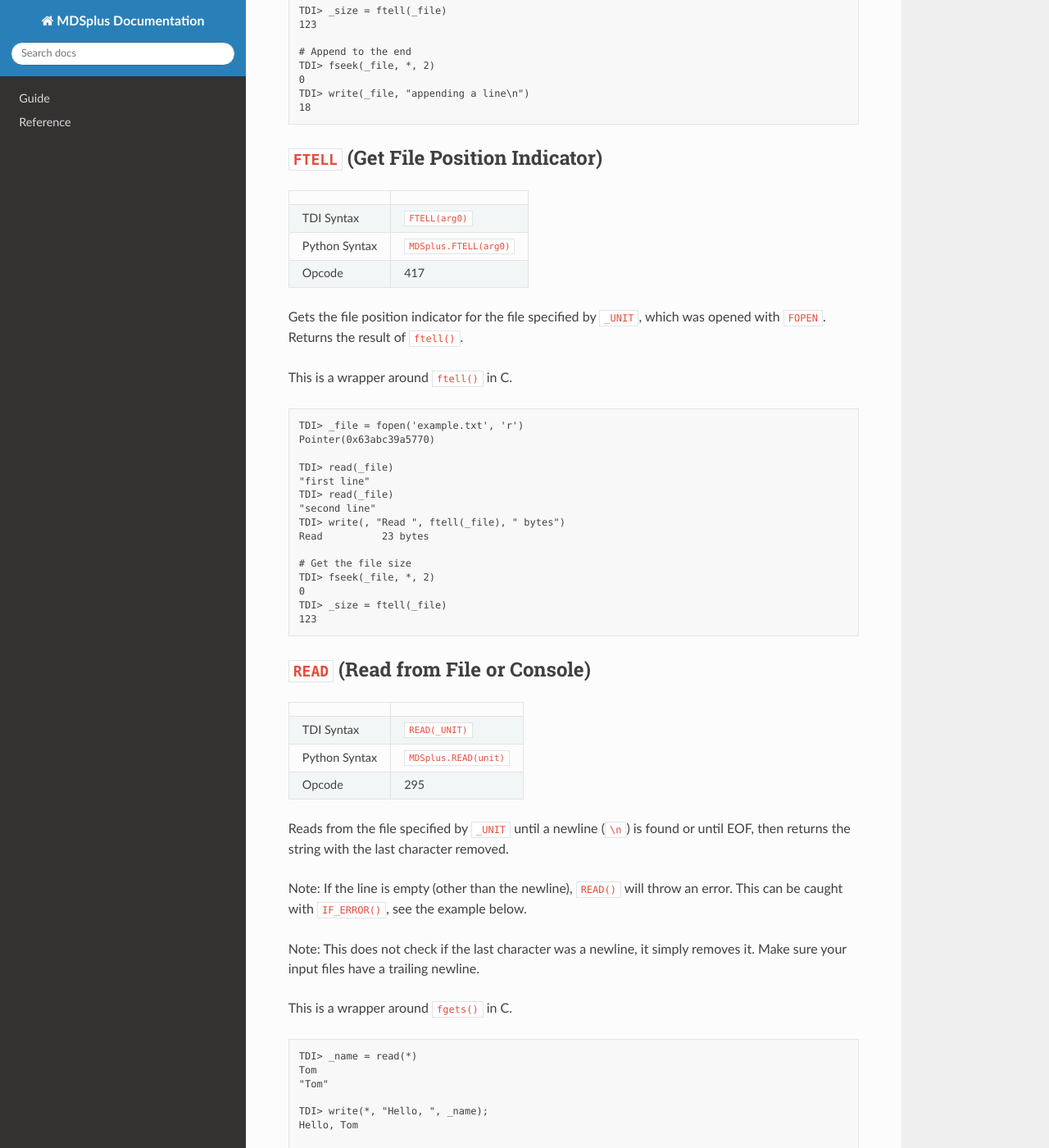
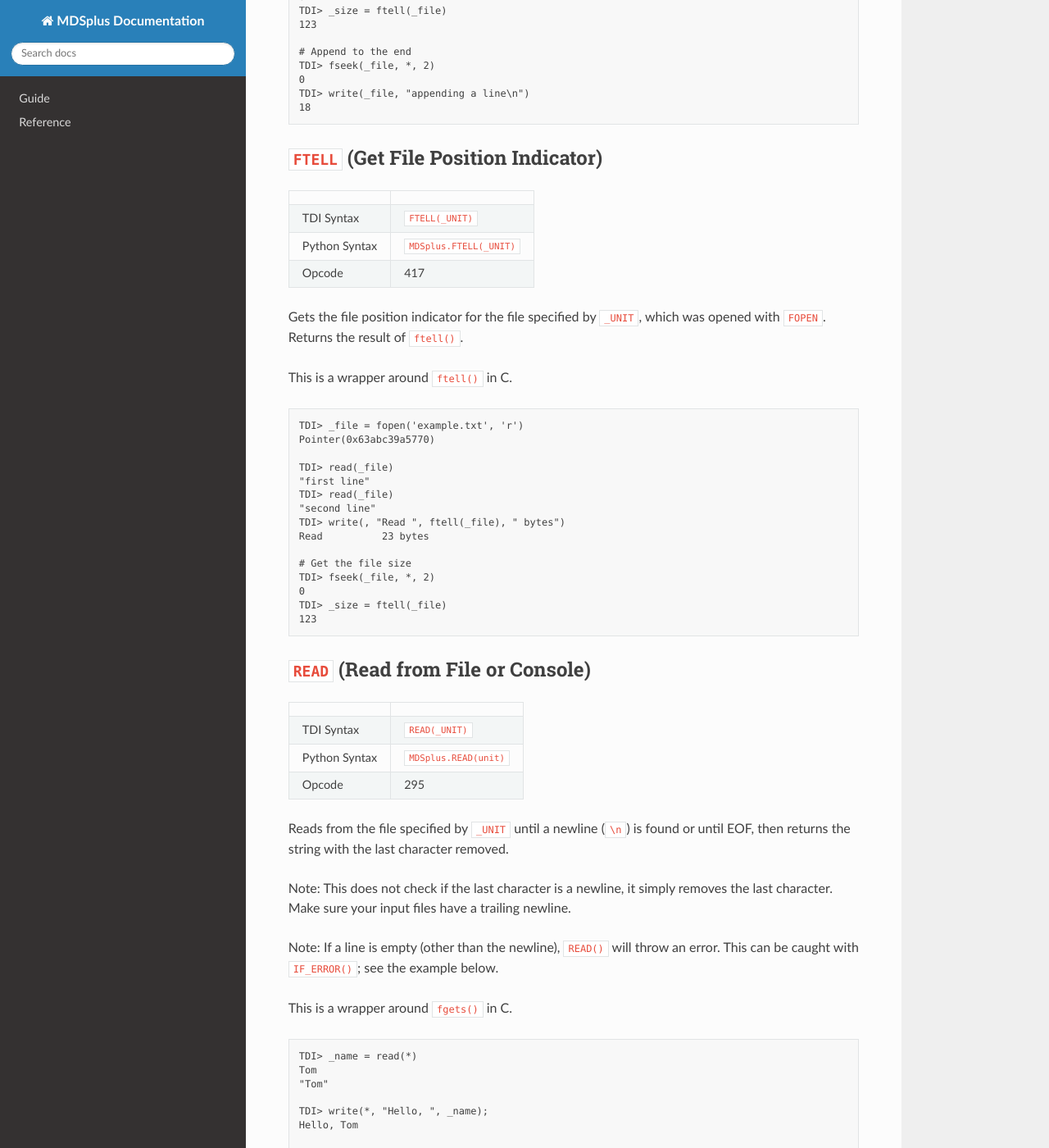
Before and after one commit to MDSplus/Documentation, a Sphinx documentation site: the page built from docs/reference/tdi-reference/utility.md, in a window 1280 px wide and 1400 px high, scrolled down 2276 px. Shown: the whole window at 82% size. Built offline with Sphinx 7.4.7 and the Read the Docs theme 3.1.0, drawn with Linux system fonts in a browser that asks for light colours; pages that are not in the unit, such as notebooks, are missing from menus; some of the changed text lies outside the part shown.

Commit message:
Minor updates to TDI Reference - Utility

```diff
--- a/docs/reference/tdi-reference/utility.md
+++ b/docs/reference/tdi-reference/utility.md
@@ -110,8 +110,8 @@
 
 |||
 |-|-|
-|TDI Syntax   | `FTELL(arg0) ` |
-|Python Syntax| `MDSplus.FTELL(arg0) ` |
+|TDI Syntax   | `FTELL(_UNIT) ` |
+|Python Syntax| `MDSplus.FTELL(_UNIT) ` |
 |Opcode|417|
 
 Gets the file position indicator for the file specified by `_UNIT`, which was opened with [`FOPEN`](#fopen-open-file). Returns the result of [`ftell()`](https://en.cppreference.com/w/c/io/ftell.html).
@@ -146,9 +146,9 @@
 
 Reads from the file specified by `_UNIT` until a newline (`\n`) is found or until EOF, then returns the string with the last character removed.
 
-Note: If the line is empty (other than the newline), `READ()` will throw an error. This can be caught with [`IF_ERROR()`](./language.md#if_error-handle-error-trycatch), see the example below.
+Note: This does not check if the last character is a newline, it simply removes the last character. Make sure your input files have a trailing newline.
 
-Note: This does not check if the last character was a newline, it simply removes it. Make sure your input files have a trailing newline.
+Note: If a line is empty (other than the newline), `READ()` will throw an error. This can be caught with [`IF_ERROR()`](./language.md#if_error-handle-error-trycatch); see the example below.
 
 This is a wrapper around [`fgets()`](https://en.cppreference.com/w/c/io/fgets.html) in C.
 
@@ -264,16 +264,16 @@
 |TDI Syntax| `SET_DATABASE(_NAME)` |
 |Filepath  | [`tdi/mdssql/set_database.fun`](https://github.com/MDSplus/mdsplus/blob/alpha/tdi/mdssql/set_database.fun) |
 
-Connects to the database described in the sybase login file identified by `_NAME`. The sybase login file must be located in your `$HOME`/`%USERPROFILE%` directory. The file name must be `_NAME` (either case-sensitive or lowercase), followed by `.sybase_login`.
+Connects to the database described in the sybase login file (see below) identified by `_NAME`. The sybase login file must be located in your `$HOME`/`%USERPROFILE%` directory. The file name must be `_NAME` (either case-sensitive or lowercase), followed by `.sybase_login`.
 
-Not to be confused with [`SetDatabase`](#setdatabase-connect-to-sql-database-using-site-specific-configuration) which for use with site-specific configuration.
+Not to be confused with [`SetDatabase`](#setdatabase-connect-to-sql-database-using-site-specific-configuration) which is for use with site-specific configuration.
 
 For a database named `MyLogbook` the following paths would be valid:
 * `$HOME/MyLogbook.sybase_login`
 * `$HOME/mylogbook.sybase_login`
 
-The sybase login file must be 5 lines (with a trailing newline `"\n"`) indicating:
-* The MDSplus proxy host, this is not supported by `SET_DATABASE` but this line must still exist.
+Follow these directions to create the sybase login file. It must have 5 lines (with a trailing newline `"\n"`) indicating:
+* The MDSplus proxy host; this is not supported by `SET_DATABASE` but this line must still exist.
 * The database host (`_DBHOST`).
 * The database name (`_DBNAME`).
 * The username to use (`_USERNAME`).
@@ -317,7 +317,7 @@
 
 **Warning: This will not work out of the box**
 
-Connects to the database identified by `_DBNAME` and described by the site-specific `GetDbInfo()` function. This function should be defined by the site administrators, and must exist on your [`$MDS_PATH`](../environment-variables.md#mds_path) otherwise calling this will cause an error.
+Connects to the database identified by `_DBNAME` and described by the site-specific `GetDbInfo()` function. This function should be defined by the site administrators, and must exist on your [`$MDS_PATH`](../environment-variables.md#mds_path), otherwise calling this will cause an error.
 
 After retrieving the connection details with `GetDbInfo(_DBNAME, _DBHOST, _DBUSER, _DBPASS)` this will call:
 
```
